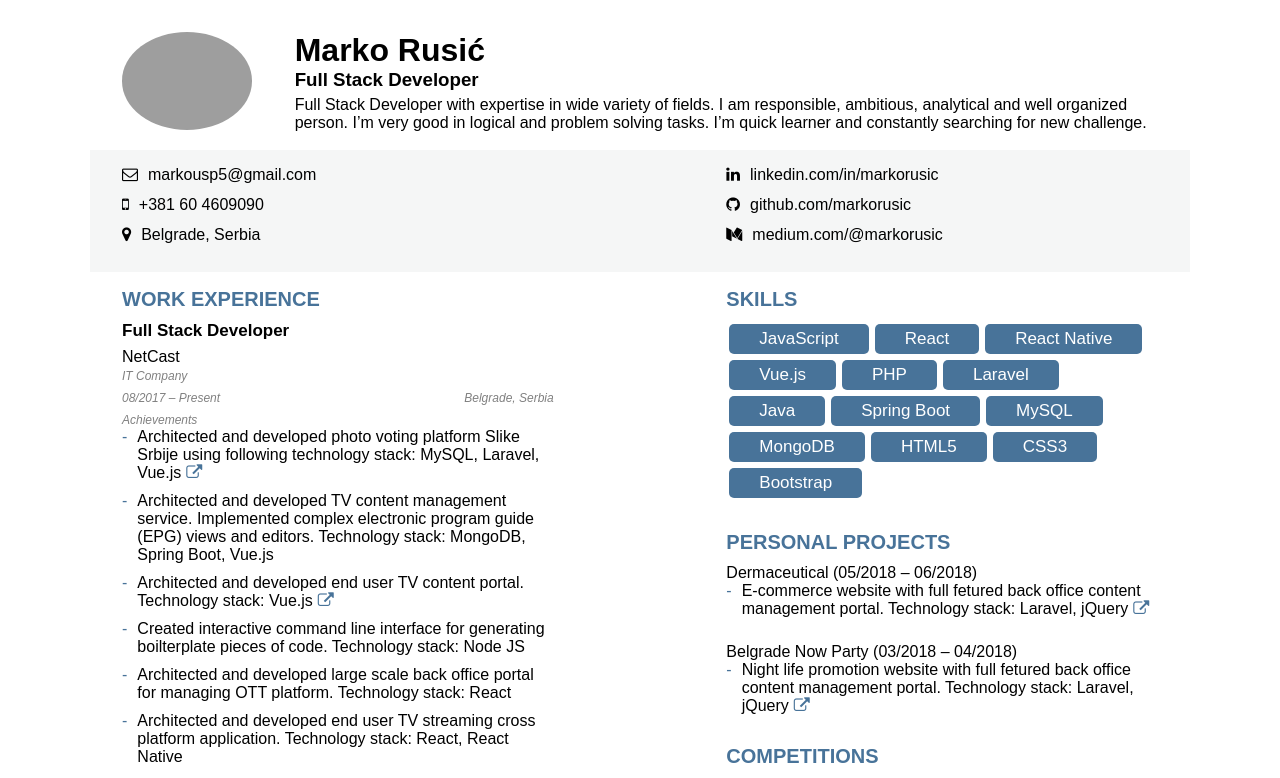
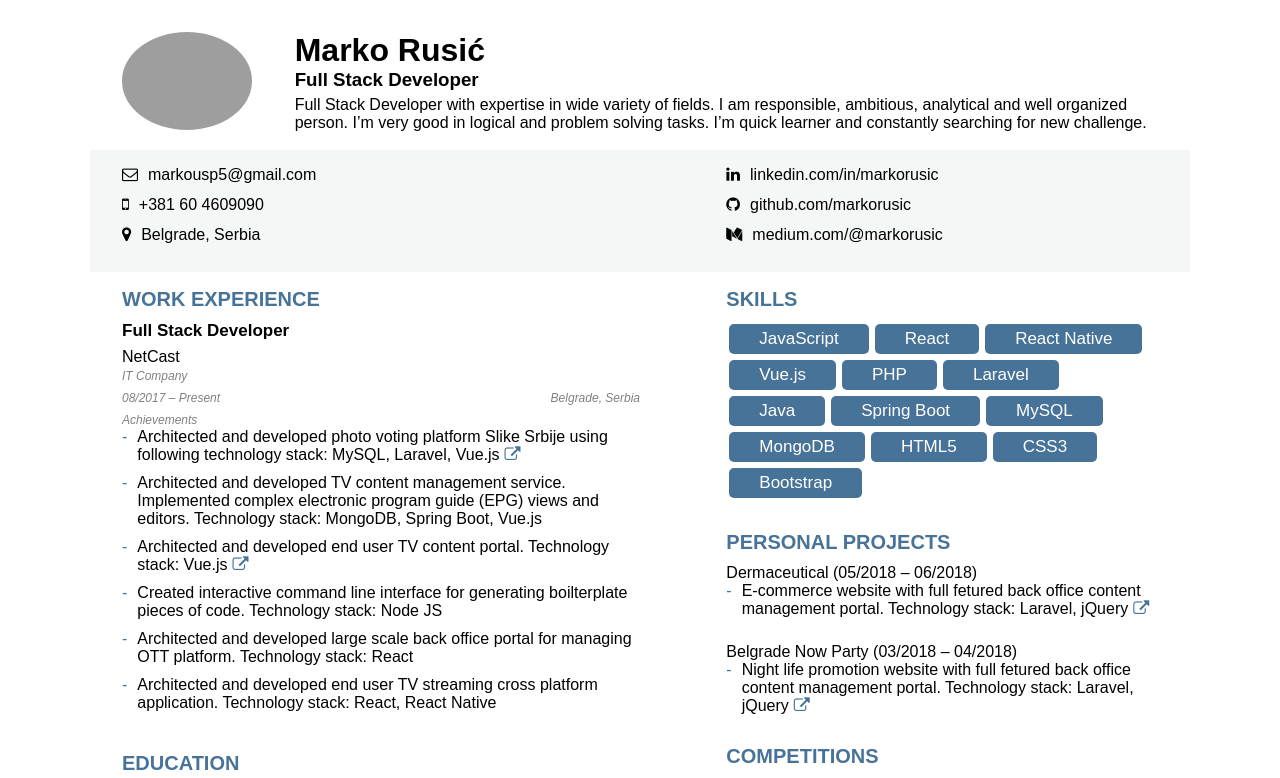
Before and after one commit to markorusic/resume, a React (Create React App) app: page / in a window 1280 px wide. Shown: the top 778 px of the page. Built offline with nearby package versions, Linux system fonts and the light colour scheme; grey boxes are pictures that could not be loaded.

Commit message:
layout update

```diff
--- a/src/resume-v1/index.js
+++ b/src/resume-v1/index.js
@@ -34,7 +34,7 @@ const ResumeV1 = () => (
           <Links links={value.links} />
           <Container>
             <Flex justifyContent="space-between">
-              <Box size="5">
+              <Box size="6">
                 <Section title="Work experience">
                   {value.workExperience.map(experience => (
                     <WorkExperience key={experience.id} {...experience} />
```
